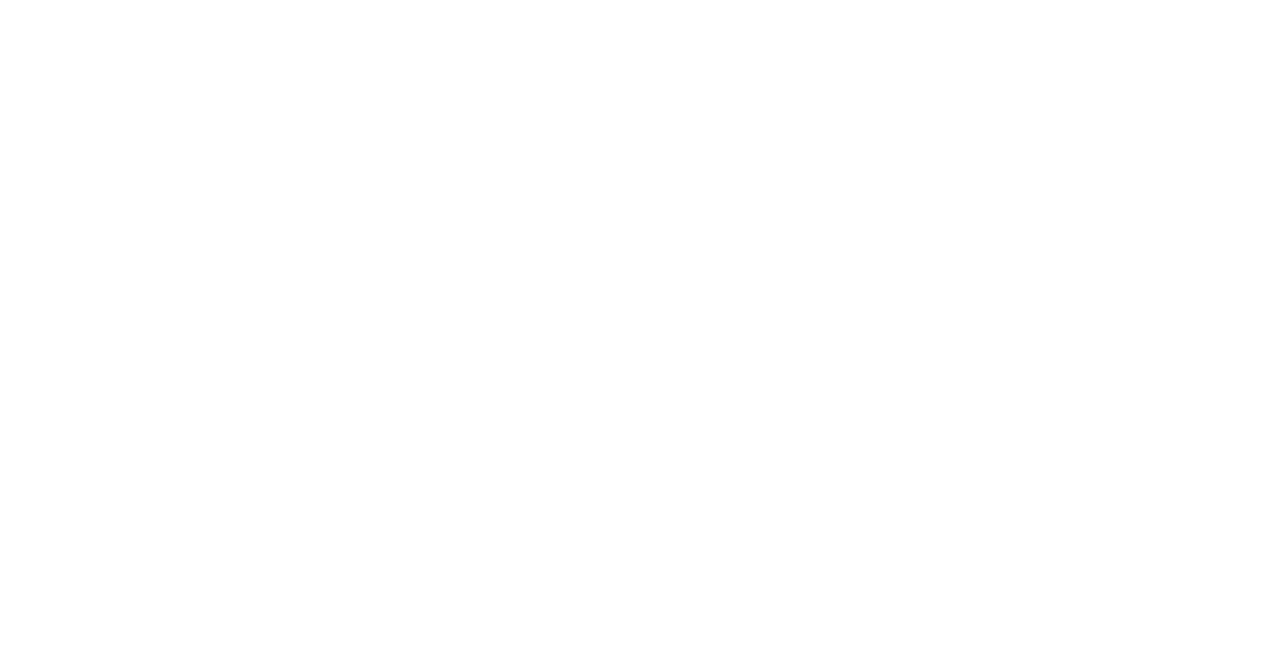
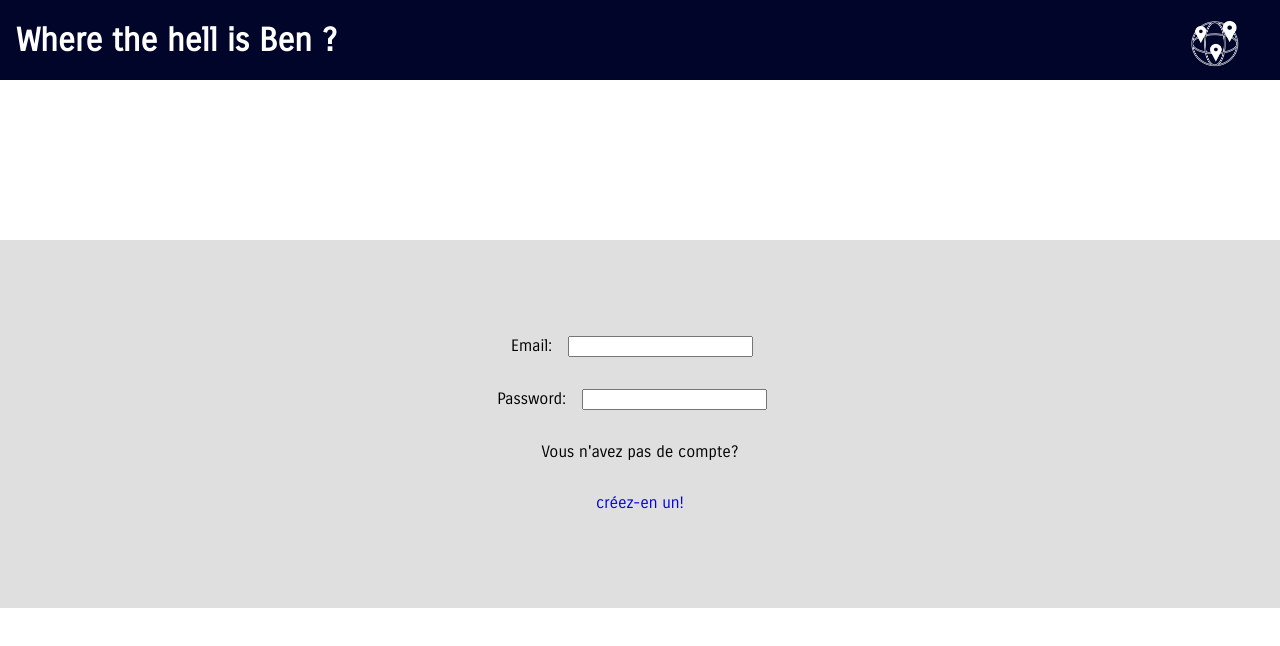
Before and after one commit to Benoit2109/whereisben, a React (Create React App) app: page /login in a window 1280 px wide. Shown: the top 646 px of the page. Built offline with nearby package versions, Linux system fonts and the light colour scheme.

Commit message:
login form ok css to finish and route to create

```diff
--- a/package.json
+++ b/package.json
@@ -12,6 +12,7 @@
     "react": "^17.0.1",
     "react-css-modules": "^4.7.11",
     "react-dom": "^17.0.1",
+    "react-hook-form": "^6.15.1",
     "react-leaflet": "^3.1.0",
     "react-player": "^2.8.2",
     "react-router-dom": "^5.2.0",
--- a/src/App.js
+++ b/src/App.js
@@ -1,12 +1,15 @@
 import React from "react";
 import CitiesProvider from "./Components/Context/CitiesContext";
+import UserProvider from "./Components/Context/UserContext";
 import Root from "./Components/Router/Router";
 
 function App() {
   return (
     <div>
       <CitiesProvider>
-        <Root />
+        <UserProvider>
+          <Root />
+        </UserProvider>
       </CitiesProvider>
     </div>
   );
--- a/src/Components/Context/CitiesContext.jsx
+++ b/src/Components/Context/CitiesContext.jsx
@@ -2,8 +2,8 @@ import React, { createContext, useState } from 'react';
 import childrenPropType from '../propTypes/ChildrenProptypes';
 
 export const CitiesContext = createContext({
-  datesList: {},
-  setDatesList: () => {},
+  cities: [],
+  setCities: () => [],
 });
 
 CitiesContext.displayName = 'CitiesContext';
--- /dev/null
+++ b/src/Components/Context/UserContext.jsx
@@ -0,0 +1,23 @@
+import React, { createContext, useState } from "react";
+import childrenPropType from "../propTypes/ChildrenProptypes";
+
+export const UserContext = createContext({
+  user: { user_name: "", firstname: "", email: "", password: "" },
+  setUser: () => {},
+});
+
+UserContext.displayName = "UserContext";
+
+const UserProvider = ({ children }) => {
+  const [user, setUser] = useState({user_name: "", firstname: "", email: "", password: "" });
+
+  return (
+    <UserContext.Provider value={{ user, setUser }}>
+      {children}
+    </UserContext.Provider>
+  );
+};
+
+export default UserProvider;
+
+UserProvider.propTypes = childrenPropType;
--- /dev/null
+++ b/src/Components/Login/Login.jsx
@@ -0,0 +1,73 @@
+import React from "react";
+import styles from "./Login.module.css";
+import { useForm } from "react-hook-form";
+import { Link } from "react-router-dom";
+
+function Login() {
+  const { register, handleSubmit, errors } = useForm({
+    mode: "onTouched",
+  });
+
+  const onSubmit = (data) => {
+    if (data.email && data.password) {
+      //signIn(data);
+    } else {
+      alert("Remplissez tous les champs");
+    }
+  };
+
+  return (
+    <div className={styles.Login_wrapper}>
+      <form
+        className={styles.Login_form_container}
+        onSubmit={handleSubmit(onSubmit)}
+      >
+        <div className={styles.Login_label_container}>
+          <label htmlFor="email">
+            Email:
+            <input
+              className={styles.Login_input}
+              type="text"
+              name="email"
+              register={register({
+                required: "Vous devez renseigner votre adresse e-mail",
+                pattern: {
+                  value: /^([\w-]+)@([A-Za-z]+)\.([A-Za-z]{2,})$/,
+                  message: "Cet e-mail n'est pas valide",
+                },
+              })}
+            />
+            {errors.email && <span>{errors.email.message}</span>}
+          </label>
+        </div>
+        <div className={styles.Login_label_container}>
+        <label htmlFor="password *">
+          Password:
+          <input
+            className={styles.Login_input}
+            type="password"
+            name="password"
+            register={register({
+              required: `vous devez renseigner un mot de passe`,
+              minLength: {
+                value: 8,
+                message: "Minimum 8 caractères",
+              },
+            })}
+          />
+          {errors.password && <span>{errors.password.message}</span>}
+        </label>
+        </div>
+      </form>
+
+      <div>
+        <p>Vous n'avez pas de compte?</p>
+        <Link to="/signup" className={styles.Login_creer}>
+          <p>créez-en un!</p>
+        </Link>
+      </div>
+    </div>
+  );
+}
+
+export default Login;
--- /dev/null
+++ b/src/Components/Login/Login.module.css
@@ -0,0 +1,33 @@
+.Login_wrapper{
+    display: flex;
+    flex-direction: column;
+    align-items: center;
+    margin-top: 10rem;
+    height: fit-content;
+    width: auto;
+    padding:5rem;
+    background-color: var(--main-color-grey);
+}
+
+.Login_form_container{
+    display: flex;
+    flex-direction: column;
+    align-items: center;
+    width: 40vw;
+}
+
+.Login_label_container{
+    display:flex;
+    justify-content:space-between;
+
+}
+
+.Login_input{
+    margin:1rem;
+}
+
+.Login_creer{
+    display:flex;
+    justify-content: center;
+    text-decoration: none;
+}
--- a/src/Components/Router/Router.jsx
+++ b/src/Components/Router/Router.jsx
@@ -1,6 +1,7 @@
 import React from "react";
 import { BrowserRouter as Router, Switch } from "react-router-dom";
 import MainLayout from "../Layout/mainLayout";
+import Login from "../Login/Login";
 import AdminPanel from "../Views/AdminPanel/AdminPanel";
 import Exploring from "../Views/Exploring/Exploring";
 import Homepage from "../Views/Homepage/Homepage";
@@ -12,6 +13,7 @@ const Root = () => (
       <MainLayout exact path='/' component={Homepage} />
       <MainLayout exact path='/exploring' component={Exploring} />
       <MainLayout exact path='/addCity' component={AdminPanel} />
+      <MainLayout exact path='/login' component={Login} />
     </Switch>
   </Router>
 );
```
Also changed, not shown: 2 other files (tests, documents, lock files or other folders).
